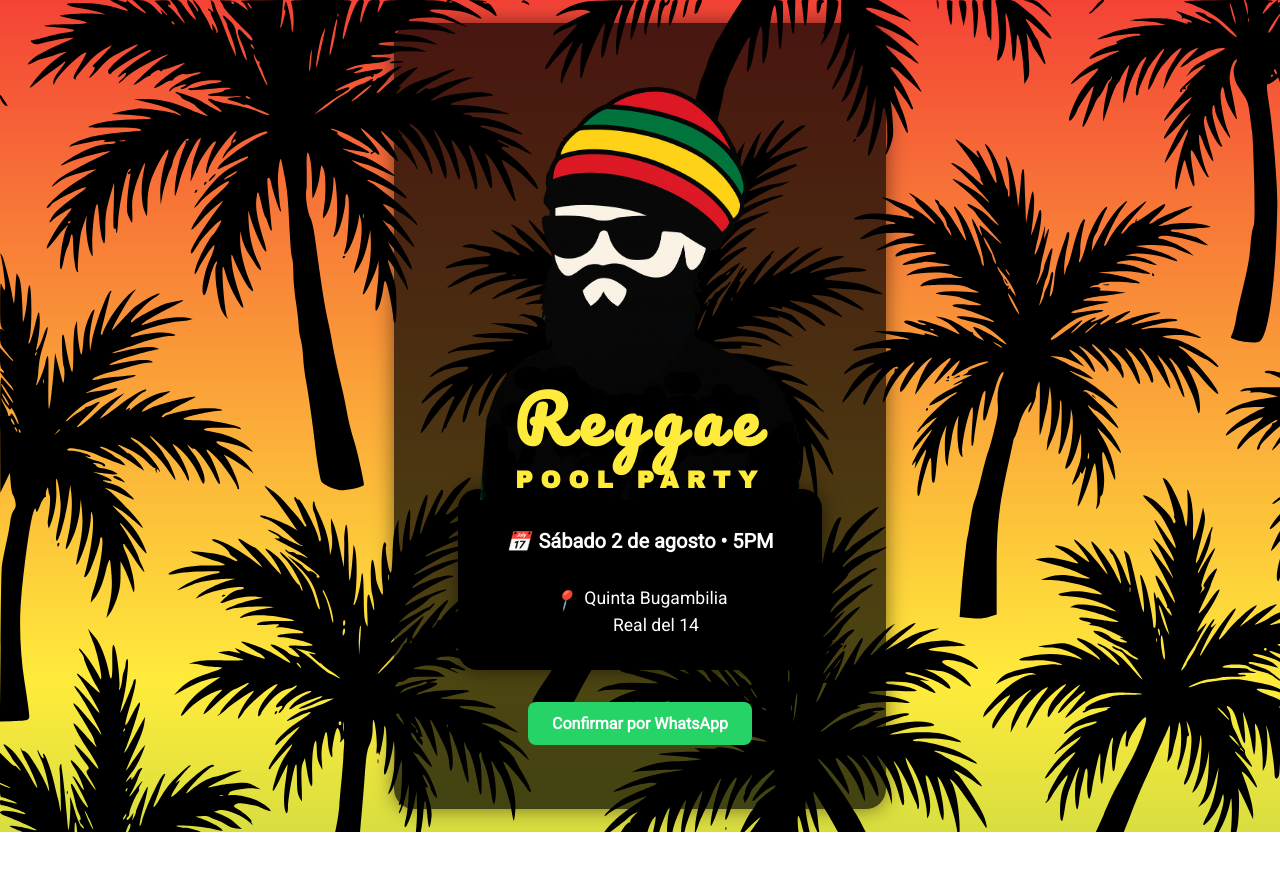
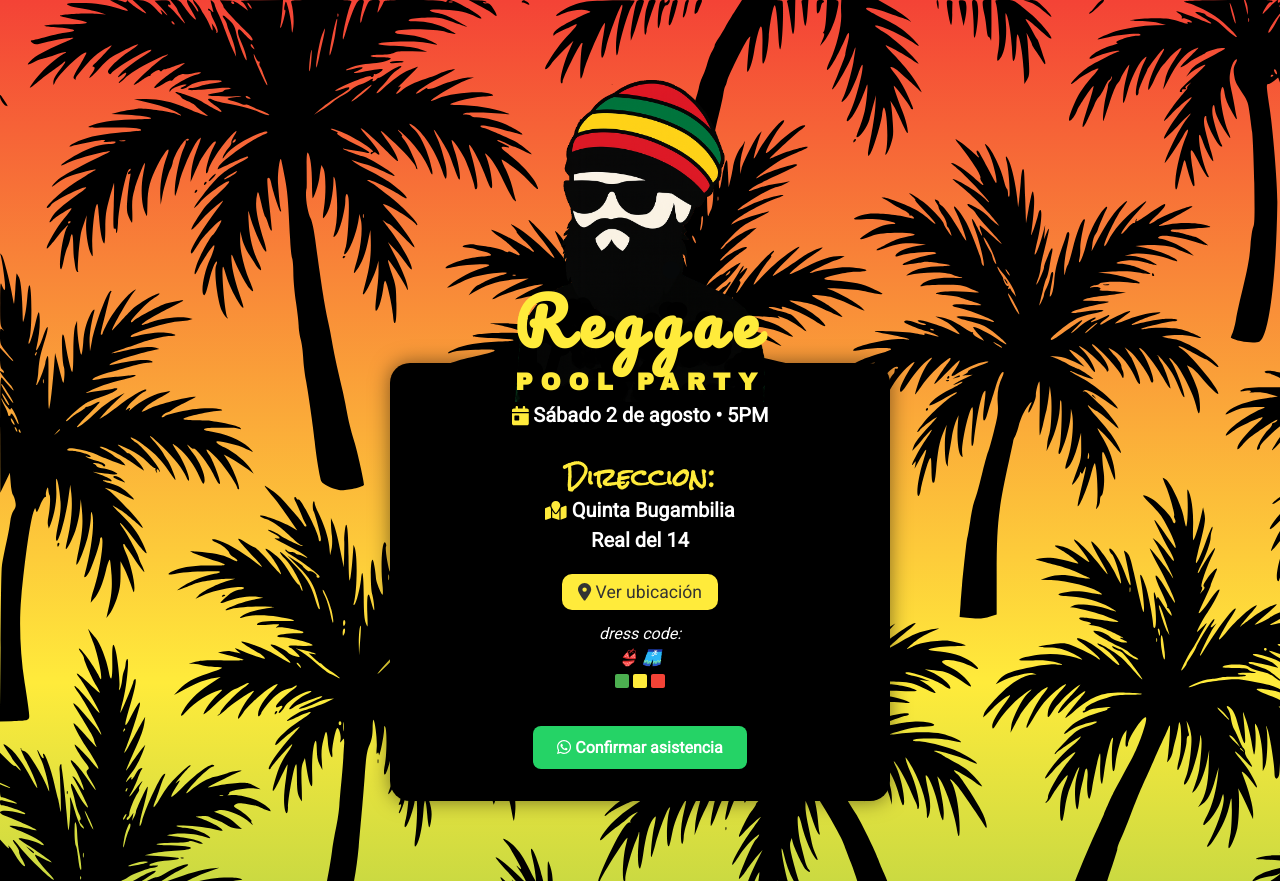
Before and after one commit to pbejarano/cholo-fest, a plain HTML site: page index.html in a window 1280 px wide. Before the commit the page ends 832 px from the top, so only its background shows below. Drawn offline with Linux system fonts and the light colour scheme.

Commit message:
new version

```diff
--- a/index.html
+++ b/index.html
@@ -1,43 +1,69 @@
 <!DOCTYPE html>
 <html lang="es">
+
 <head>
     <meta charset="UTF-8" />
     <meta name="viewport" content="width=device-width, initial-scale=1.0" />
     <title>Reggae Pool Party</title>
+
+    <!-- Meta tags para redes sociales -->
+    <meta name="description" content=" Te invito a mi ¡Reggae Pool Party! Sábado 2 de agosto a las 5PM en Quinta Bugambilia, Real del 14. ¡No te lo pierdas!" />
+
+    <!-- Open Graph / Facebook -->
+    <meta property="og:type" content="website" />
+    <meta property="og:url" content="https://pbejarano.github.io/cholo-fest/" />
+    <meta property="og:title" content="Reggae Pool Party" />
+    <meta property="og:description" content="¡Reggae Pool Party! Sábado 2 de agosto a las 5PM en Quinta Bugambilia, Real del 14. ¡No te lo pierdas!" />
+    <meta property="og:image" content="https://pbejarano.github.io/cholo-fest/assets/personaje-cholo-fest-2.png" />
+    <meta property="og:image:width" content="1200" />
+    <meta property="og:image:height" content="630" />
+
+    <!-- Twitter -->
+    <meta property="twitter:card" content="summary_large_image" />
+    <meta property="twitter:url" content="https://pbejarano.github.io/cholo-fest/" />
+    <meta property="twitter:title" content="Reggae Pool Party" />
+    <meta property="twitter:description" content="¡Reggae Pool Party! Sábado 2 de agosto a las 5PM en Quinta Bugambilia, Real del 14. ¡No te lo pierdas!" />
+    <meta property="twitter:image" content="https://pbejarano.github.io/cholo-fest/assets/personaje-cholo-fest-2.png" />
     <link rel="preconnect" href="https://fonts.googleapis.com" />
     <link rel="preconnect" href="https://fonts.gstatic.com" crossorigin />
     <link
-      href="https://fonts.googleapis.com/css2?family=Pacifico&family=Archivo+Black&family=Roboto&display=swap"
-      rel="stylesheet"
-    />
+        href="https://fonts.googleapis.com/css2?family=Pacifico&family=Archivo+Black&family=Roboto&family=Rock+Salt&display=swap"
+        rel="stylesheet" />
+    <script src="https://use.fontawesome.com/releases/v6.3.0/js/all.js" crossorigin="anonymous"></script>
     <link rel="stylesheet" href="main.css" />
+    <link rel="icon" type="image/png" href="assets/favicon.png">
 </head>
+
 <body>
     <div class="container">
-      <img src="assets/personaje-cholo-fest-2.png" alt="Logo personaje reggae" class="logo" />
+        <img src="assets/personaje-cholo-fest-2.png" alt="Cholo Reggae" class="logo" />
         <div class="title">
             <h1>Reggae</h1>
             <h2>Pool Party</h2>
         </div>
         <div class="direccion">
             <div class="date-time">
-            <i class="icon-calendar">📅</i>
+                <i class="icon-calendar"><i class="fa-solid fa-calendar-day"></i></i>
                 <span>Sábado 2 de agosto &bull; 5PM</span>
             </div>
             <div class="location">
-            <i class="icon-location">📍</i>
-            <a href="https://maps.google.com/?q=Quinta+Bugambilia+Real+del+14" target="_blank" class="location-link">
-              Quinta Bugambilia<br />
-              Real del 14
+
+                <div>
+                    <h3>Direccion:</h3>
+                    <p class="direccion-texto"><i class="fa-solid fa-map-location icon-calendar"></i> Quinta Bugambilia<br />
+                        Real del 14</p>
+                </div>
+
+                <a href="https://maps.app.goo.gl/L8X9QdPYrozninnT7" target="_blank" class="location-link">
+                    <i class="fa-solid fa-location-dot"></i> Ver ubicación
                 </a>
             </div>
+            <p class="dress-code">dress code: <br>   👙 🩳 <br><i class="fa-solid fa-square sq-green"></i> <i class="fa-solid fa-square sq-yellow"></i> <i class="fa-solid fa-square sq-red"></i></p>
+            <a class="cta" href="https://wa.me/?text=Confirmo%20mi%20asistencia%20a%20la%20Reggae%20Pool%20Party"
+            target="_blank"><i class="fa-brands fa-whatsapp"></i> Confirmar asistencia</a>
         </div>
-      <a
-        class="cta"
-        href="https://wa.me/?text=Confirmo%20mi%20asistencia%20a%20la%20Reggae%20Pool%20Party"
-        target="_blank"
-        >Confirmar por WhatsApp</a
-      >
+
     </div>
 </body>
+
 </html>
--- a/main.css
+++ b/main.css
@@ -5,6 +5,7 @@
     --font-title: 'Pacifico', cursive;
     --font-heading: 'Archivo Black', sans-serif;
     --font-body: 'Roboto', sans-serif;
+    --font-rock-salt: 'Rock Salt', cursive;
   }
 
   body {
@@ -18,7 +19,8 @@
     background-size: cover;
     background-position: center; */
     display: flex;
-    align-items: center;
+    flex-direction: row;
+    /* align-items: center; */
     justify-content: center;
     min-height: 100vh;
     text-align: center;
@@ -28,16 +30,15 @@
   }
 
   .container {
-    max-width: 600px;
-    margin: 0 auto;
     padding: 4rem;
-    background-color: rgba(0, 0, 0, 0.7);
+    max-width: 500px;
+    /* background-color: rgba(0, 0, 0, 0.7);
     border-radius: 20px;
-    box-shadow: 0 0 20px rgba(0, 0, 0, 0.5);
+    box-shadow: 0 0 20px rgba(0, 0, 0, 0.5); */
   }
 
   .logo {
-    width: 320px;
+    width: 50%;
     margin: 0 auto 1.5rem;
   }
 
@@ -68,12 +69,31 @@
     text-transform: uppercase;
   }
 
+  h3 {
+    font-family: var(--font-rock-salt);
+    font-size: 1.5rem;
+    margin-bottom: 0.5rem;
+    color: var(--accent-color);
+  }
+  .direccion h3{
+    margin-bottom: 0rem;
+  }
+
   .direccion {
     background-color: rgba(0, 0, 0, 1);
     border-radius: 20px;
     box-shadow: 0 0 20px rgba(0, 0, 0, 0.5);
     padding: 2rem;
-    margin-top: -14.2rem;
+    margin-top: -16rem;
+  }
+
+  .direccion-texto {
+    font-size: 1.25rem;
+    font-weight: bold;
+    color: #fff;
+    font-family: var(--font-body);
+    margin: 0;
+    margin-bottom: 1.5rem;
   }
 
   .date-time {
@@ -81,46 +101,61 @@
     font-weight: bold;
     background: #000;
     color: #fff;
-    display: inline-flex;
-    align-items: center;
+    display: flex-row;
+    align-items: flex-start;
     gap: 0.5rem;
     padding: 0.5rem 1rem;
     border-radius: 10px;
-    margin-bottom: 1.5rem;
   }
 
   .icon-calendar {
     font-size: 1.2rem;
+    color: var(--accent-color);
   }
 
   .location {
     font-size: 1.1rem;
     line-height: 1.5;
-    display: flex;
+    display: flex-row;
     align-items: flex-start;
     gap: 0.5rem;
     justify-content: center;
   }
 
   .icon-location {
-    font-size: 1.2rem;
+    width: 1.2rem;
     margin-top: 0.1rem;
+    color: #000;
+
   }
 
   .location-link {
     color: #fff;
     text-decoration: none;
     transition: color 0.3s ease;
+    background-color: var(--accent-color);
+    padding: 0.5rem 1rem;
+    border-radius: 10px;
+    color: #333;
   }
 
   .location-link:hover {
-    color: var(--accent-color);
+    color: #000;
     text-decoration: underline;
+    background-color: #e6d968;
+    text-decoration: none;
+  }
+
+  .dress-code {
+    font-size: 1rem;
+    line-height: 1.5;
+    display: flex-row;
+    font-style: italic;
   }
 
   .cta {
     display: inline-block;
-    margin-top: 2rem;
+    margin-top: 1rem;
     padding: 0.75rem 1.5rem;
     font-size: 1rem;
     background: #25d366;
@@ -130,8 +165,29 @@
     font-weight: bold;
   }
 
+  .sq-red{
+    color:#f44336;
+  }
+  .sq-green{
+    color:#4caf50;
+  }
+  .sq-yellow{
+    color:#ffeb3b;
+  }
+
   @media (max-width: 600px) {
     .container {
-      margin: 1rem;
+      width: calc(90vw - 4rem);
+      padding: 2rem;
+      /* background: none; */
+    }
+    .logo {
+      width: 70%;
+    }
+    .title {
+      top: -11.5rem;
+    }
+    .direccion {
+      margin-top: -15rem;
     }
   }
```
Also changed, not shown: index_BK2.html (added, +54 -0 lines), assets/calendar.svg (added), assets/favicon.png (added), assets/favicon2.png (added), assets/location.svg (added). Lines whose indentation alone changed are shown as unchanged.
